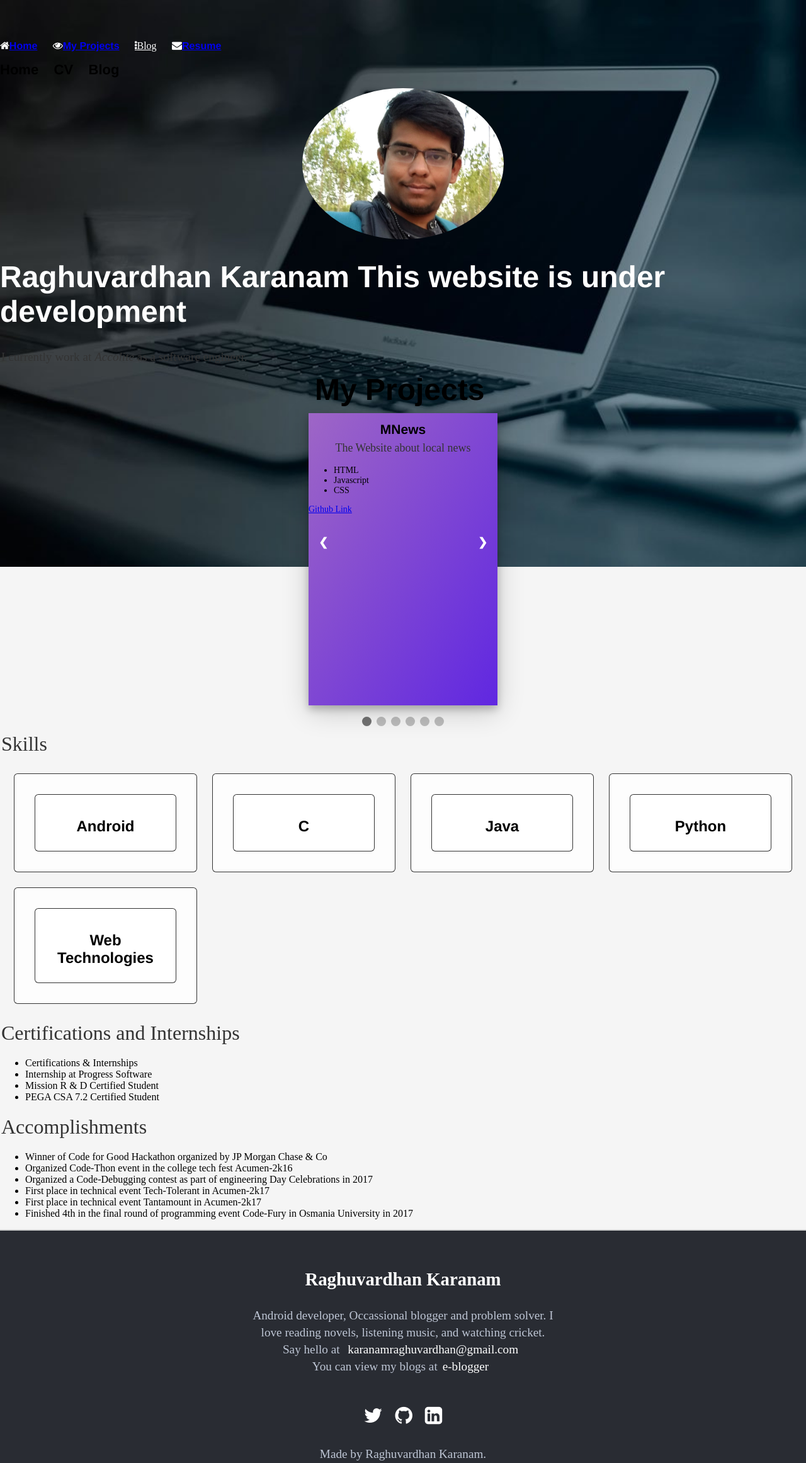
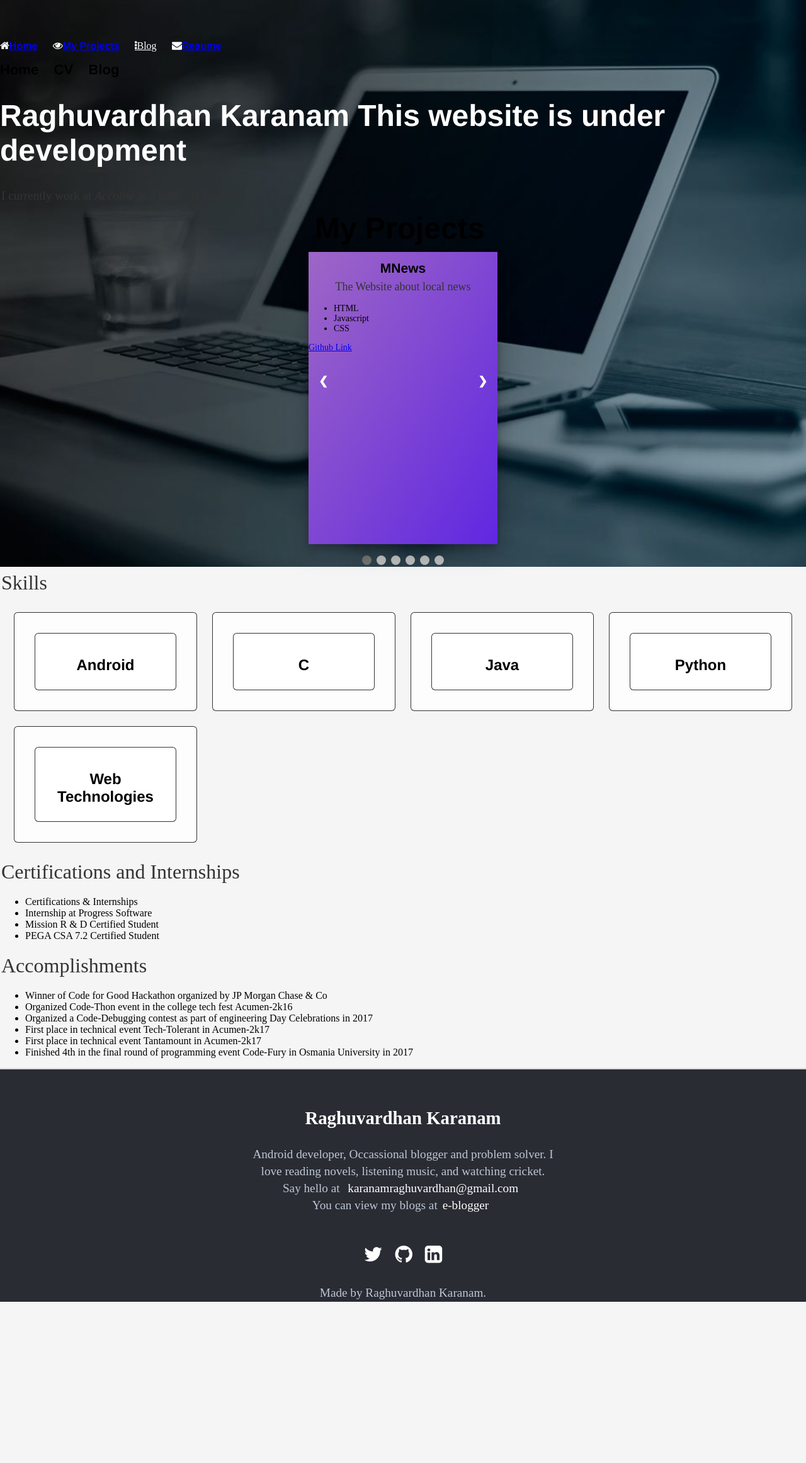
Before and after one commit to raghuvardhan/raghuvardhan.github.io, a Jekyll site: the page built from index.html, in a window 1280 px wide. Shown: the whole page at 63% size. Built offline with Jekyll 4.4.1, drawn with Linux system fonts in a browser that asks for light colours; after the commit the page ends 2067 px from its top, so only the background shows below that.

Commit message:
Update _layouts/default.html

```diff
--- a/_layouts/default.html
+++ b/_layouts/default.html
@@ -52,7 +52,7 @@
 				</nav>
 
 				<div>
-					<img class="avatar" src="/assets/images/My dev profile photo.jpg" alt="Avatar">
+					<!-- <img class="avatar" src="/assets/images/My dev profile photo.jpg" alt="Avatar"> -->
 					<h1 style="color: white">Raghuvardhan Karanam This website is under development</h1>
 				</div>
 			</header><!-- /.blurb -->
```
